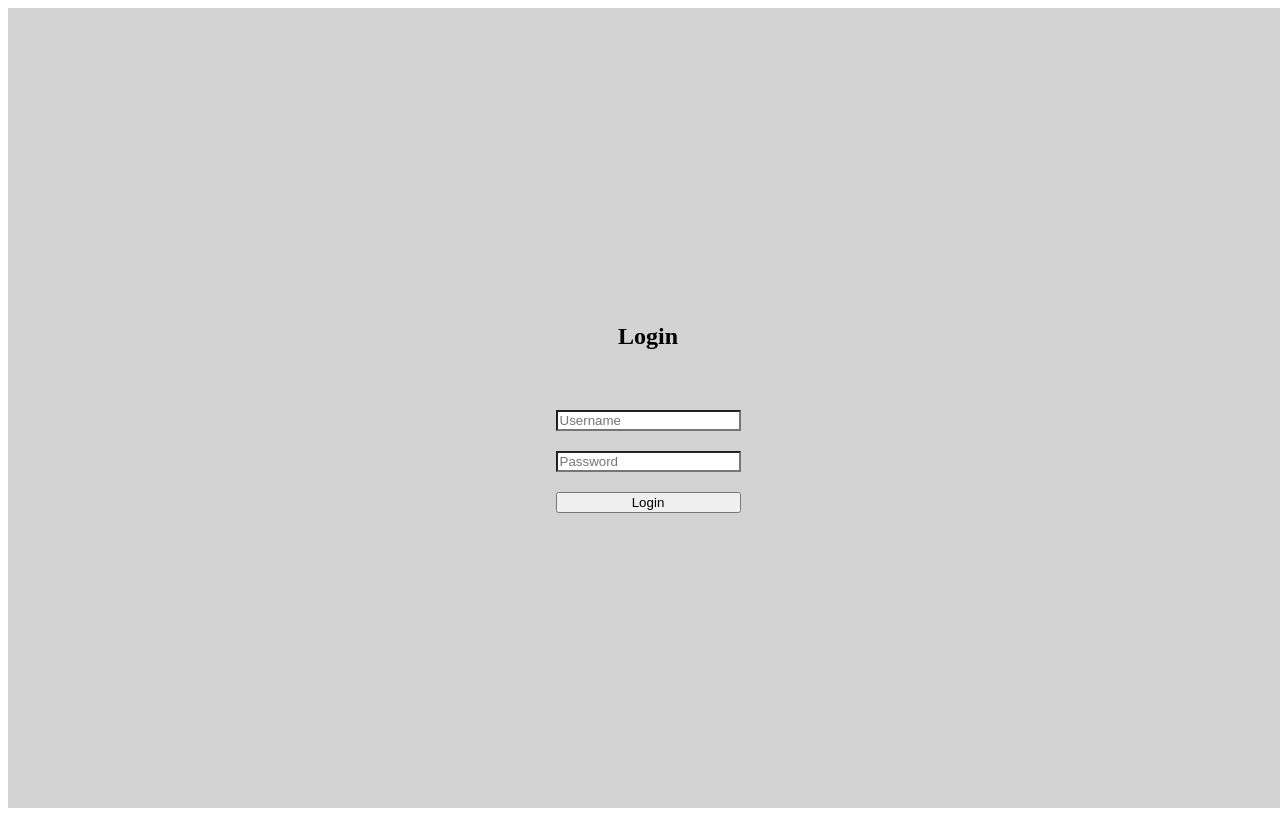
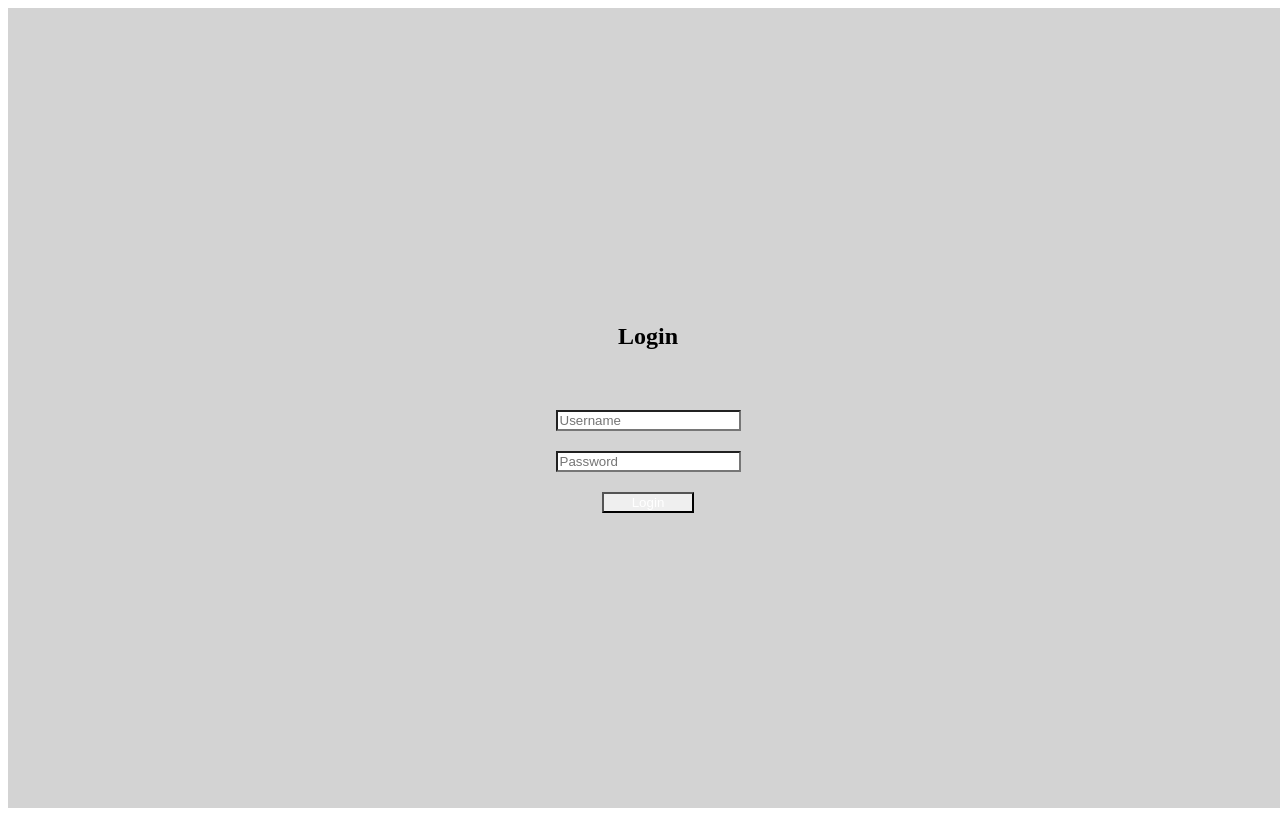
Before and after one commit to SundousKanaan/LOGO, a React (Vite) app: page /login in a window 1280 px wide. Built offline with nearby package versions, Linux system fonts and the light colour scheme.

Commit message:
update: add navigation to login/logout buttons

```diff
--- a/src/components/Navbar.jsx
+++ b/src/components/Navbar.jsx
@@ -3,9 +3,16 @@ import routes from "../global/routes.jsx";
 import LinkButton from "../min-components/LinkButton.jsx";
 import { useLocation } from "react-router-dom";
 import ButtonItem from "../min-components/Button";
+import { useNavigate } from "react-router-dom";
 
 export default function Navbar() {
   const location = useLocation().pathname;
+
+  const navigate = useNavigate();
+
+  const handleLogout = () => {
+    navigate("/login", { replace: true });
+  };
 
   return (
     <>
@@ -104,11 +111,8 @@ export default function Navbar() {
           variant="ghost"
           width="100%"
           gap="12px"
-          justifyContent="start"
+          onClick={handleLogout}
           _hover={{ bg: "lightGray" }}
-          onClick={() => {
-            console.log("log out clicked");
-          }}
         >
           <Image
             borderRadius="full"
--- a/src/main.jsx
+++ b/src/main.jsx
@@ -1,4 +1,3 @@
-// main.jsx
 import * as React from "react";
 import * as ReactDOM from "react-dom/client";
 import { BrowserRouter, Routes, Route, Navigate } from "react-router-dom";
@@ -14,7 +13,6 @@ ReactDOM.createRoot(document.getElementById("root")).render(
         <Routes>
           <Route path="*" element={<App />} />
           <Route path="/login" element={<Login />} />
-          {/* Redirect to app.jsx with open Dashboard if no match */}
           <Route path="/*" element={<Navigate to="/" />} />
         </Routes>
       </BrowserRouter>
--- a/src/min-components/Input.jsx
+++ b/src/min-components/Input.jsx
@@ -1,8 +1,13 @@
 import { Input, Stack } from "@chakra-ui/react";
 
-export default function InputVield({ type, placeholder, required, name }) {
+export default function InputVield({
+  type,
+  placeholder,
+  required,
+  name,
+  ...props
+}) {
   return (
-    <Stack>
     <Input
       bg="white"
       _focusVisible={{ borderColor: "themeColor", borderWidth: "2px" }}
@@ -12,7 +17,7 @@ export default function InputVield({ type, placeholder, required, name }) {
       placeholder={placeholder}
       variant="subtle"
       required={required}
+      {...props}
     />
-    </Stack>
   );
 }
--- a/src/pages/Login.jsx
+++ b/src/pages/Login.jsx
@@ -1,7 +1,16 @@
 import { Box, FormControl, Heading } from "@chakra-ui/react";
 import InputVield from "../min-components/Input";
+import { useNavigate } from "react-router-dom";
+import ButtonItem from "../min-components/Button";
 
 export default function Login() {
+  const navigate = useNavigate();
+  const handleLogin = () => {
+    // TODO: check if the user is authenticated
+
+    navigate("/", { replace: true });
+  };
+
   return (
     <Box
       width="100vw"
@@ -17,6 +26,7 @@ export default function Login() {
       <FormControl
         display="flex"
         flexDirection="column"
+        alignItems="center"
         gap="20px"
         maxWidth="400px"
       >
@@ -29,7 +39,21 @@ export default function Login() {
         />
 
         {/* !TODO: change this button to component button */}
-        <button type="submit">Login</button>
+        <ButtonItem
+          variant="solid"
+          width="50%"
+          gap="12px"
+          bg="themeColor"
+          color="white"
+          transition="all .5s"
+          _hover={{ width: "100%" }}
+          // TODO: fix the disabled state
+          // it should be disabled when the form is not valid
+          disabled={false}
+          onClick={handleLogin}
+        >
+          Login
+        </ButtonItem>
       </FormControl>
     </Box>
   );
```
Lines whose indentation alone changed are shown as unchanged.
